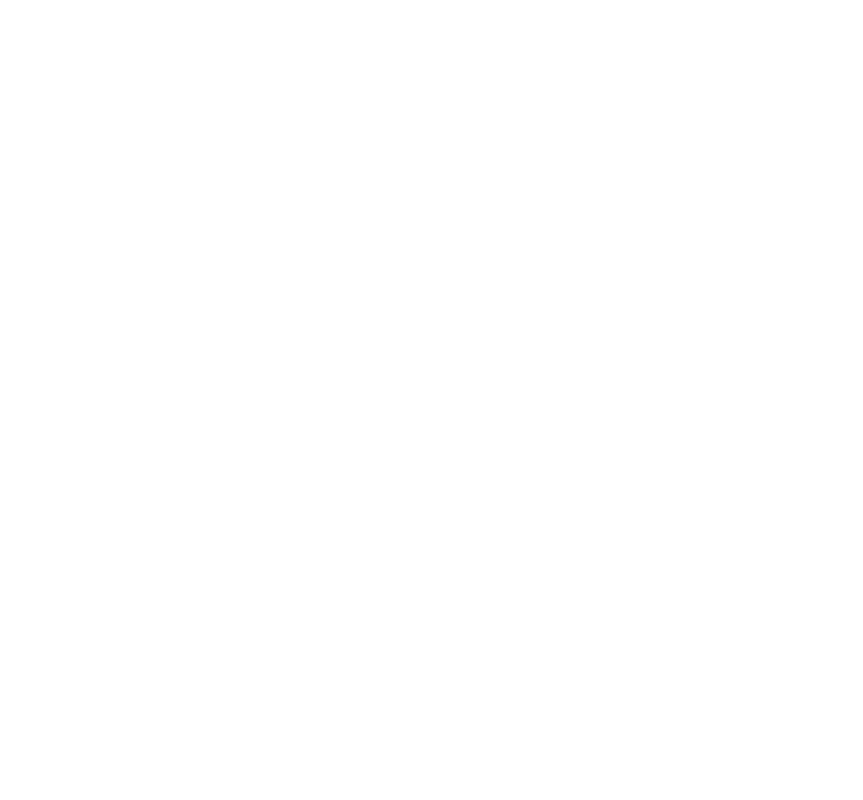
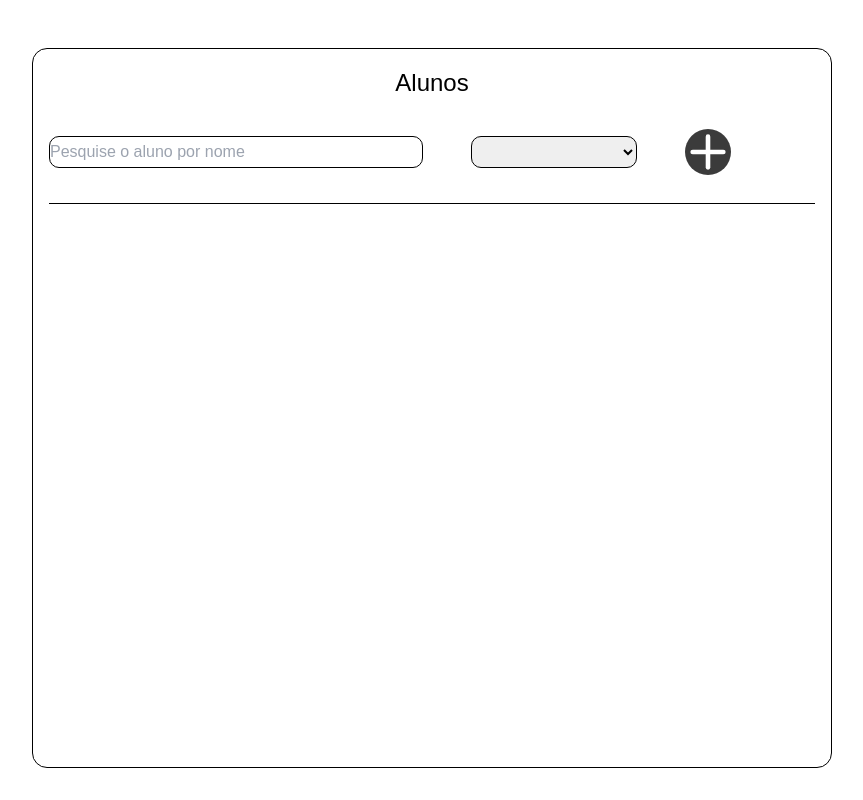
Before and after one commit to emanueljn/frontend-sistema-de-gestao-de-alunos, a Next.js app in the folder sistema-de-gestao-de-alunos/: page /alunos in a window 1280 px wide. Shown: the top 800 px of the page, without its empty margins (208-1071 px from the left). Built offline with nearby package versions, Linux system fonts and the light colour scheme.

Commit message:
feat: adicionar html e css dos paineis de pesquisa de alunos e turmas

```diff
--- a/sistema-de-gestao-de-alunos/src/app/alunos/page.js
+++ b/sistema-de-gestao-de-alunos/src/app/alunos/page.js
@@ -1,3 +1,5 @@
+import styles from '../../styles/alunos.module.css'
+
 export default function alunos() {
     return (
       <>
@@ -5,8 +7,34 @@
 
         </header>
 
-        <main className="conteudo__principal">
+        <main className={styles.conteudo__principal}>
+          <div className={styles.conteudo__principal__alunos}>
+            <h2 className={styles.conteudo__principal__alunos__subtitulo}>
+              Alunos
+            </h2>
+            <div className={styles.conteudo__principal__alunos__navegacao}>
+              <input className={styles.conteudo__principal__alunos__navegacao__entrada} placeholder='Pesquise o aluno por nome'></input>
+              <select className={styles.conteudo__principal__alunos__navegacao__filtro}></select>
+              <a><img src='./images/plus_icon.svg' className={styles.conteudo__principal__alunos__navegacao__imagem} alt='Ícone Adicionar'></img></a>
+            </div>
+            <div className={styles.conteudo__principal__alunos__resultado}>
 
+            </div>
+          </div>
+
+          <div className={styles.conteudo__principal__alunos}>
+            <h2 className={styles.conteudo__principal__alunos__subtitulo}>
+              Turmas
+            </h2>
+            <div className={styles.conteudo__principal__alunos__navegacao}>
+              <input className={styles.conteudo__principal__alunos__navegacao__entrada} placeholder='Pesquise o aluno por nome'></input>
+              <select className={styles.conteudo__principal__alunos__navegacao__filtro}></select>
+              <a><img src='./images/plus_icon.svg' className={styles.conteudo__principal__alunos__navegacao__imagem} alt='Ícone Adicionar'></img></a>
+            </div>
+            <div className={styles.conteudo__principal__alunos__resultado}>
+
+            </div>
+          </div>
         </main>
 
         <footer>
--- a/sistema-de-gestao-de-alunos/src/app/page.js
+++ b/sistema-de-gestao-de-alunos/src/app/page.js
@@ -1,4 +1,3 @@
-
 export default function Home() {
   return (
     <main>
--- /dev/null
+++ b/sistema-de-gestao-de-alunos/src/styles/alunos.module.css
@@ -0,0 +1,61 @@
+
+.conteudo__principal {
+    display: flex;
+    flex-direction: column;
+    align-items: center;
+    justify-content: center;
+    gap: 10rem;
+    padding: 3rem;
+}
+
+.conteudo__principal__alunos {
+    display: flex;
+    align-items: center;
+    flex-direction: column;
+    width: 50rem;
+    height: 45rem;
+    border: 1px solid #000;
+    border-radius: 15px;
+    padding: 1rem;
+}
+
+.conteudo__principal__alunos__subtitulo {
+    align-items: center;
+    font-size: 24px;
+}
+
+.conteudo__principal__alunos__navegacao {
+    display: flex;
+    justify-content: center;
+    align-items: center;
+    height: 15%;
+    flex-direction: row;
+    gap: 3rem;
+    border-bottom: 1px solid #000;
+}
+
+.conteudo__principal__alunos__navegacao__entrada {
+    display: flex;
+    border: 1px solid #000;
+    width: 27rem;
+    height: 2rem;
+    border-radius: 10px;
+}
+
+.conteudo__principal__alunos__navegacao__filtro {
+    display: flex;
+    width: 12rem;
+    height: 2rem;
+    border: 1px solid #000;
+    border-radius: 10px;
+}
+
+.conteudo__principal__alunos__navegacao__imagem {
+    display: flex;
+    width: 35%;
+}
+
+.conteudo__principal__alunos__resultado {
+    display: flex;
+    width: 95%;
+}
```
Also changed, not shown: sistema-de-gestao-de-alunos/public/images/plus_icon.svg (added).
